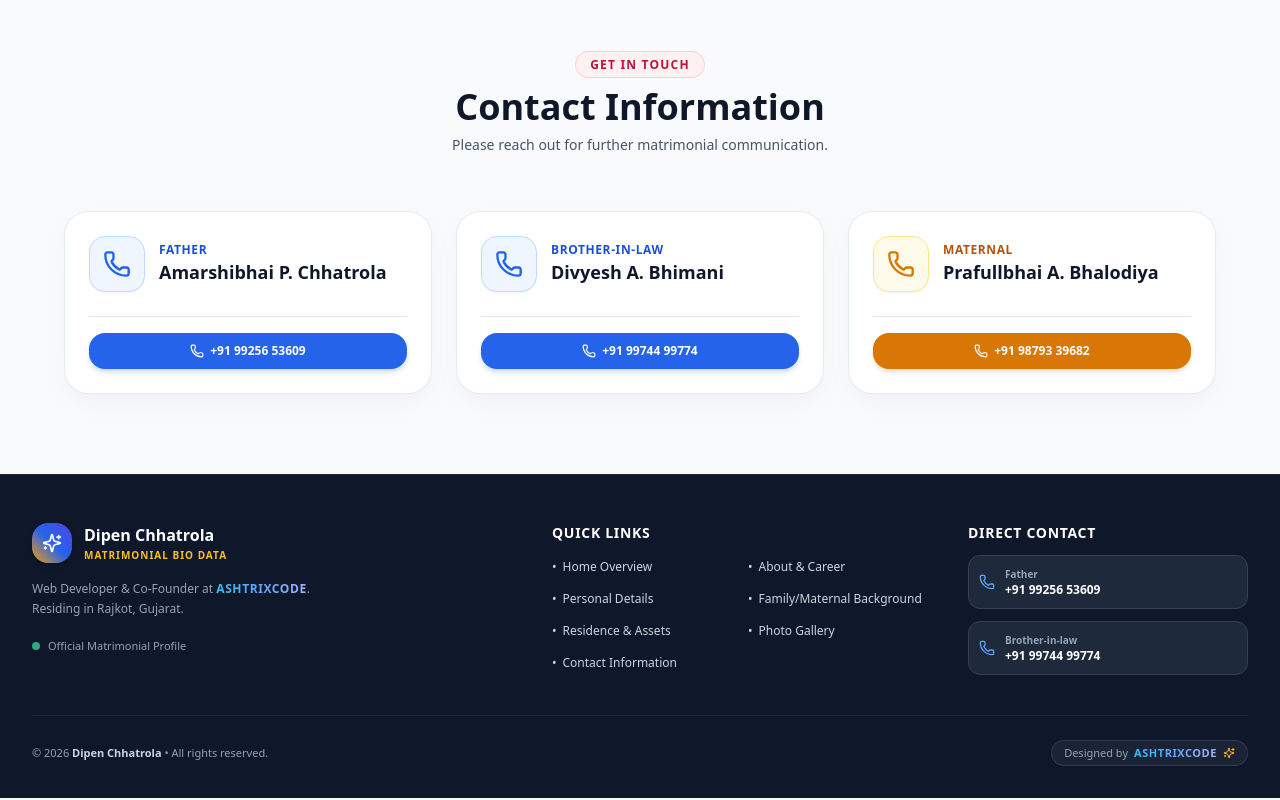
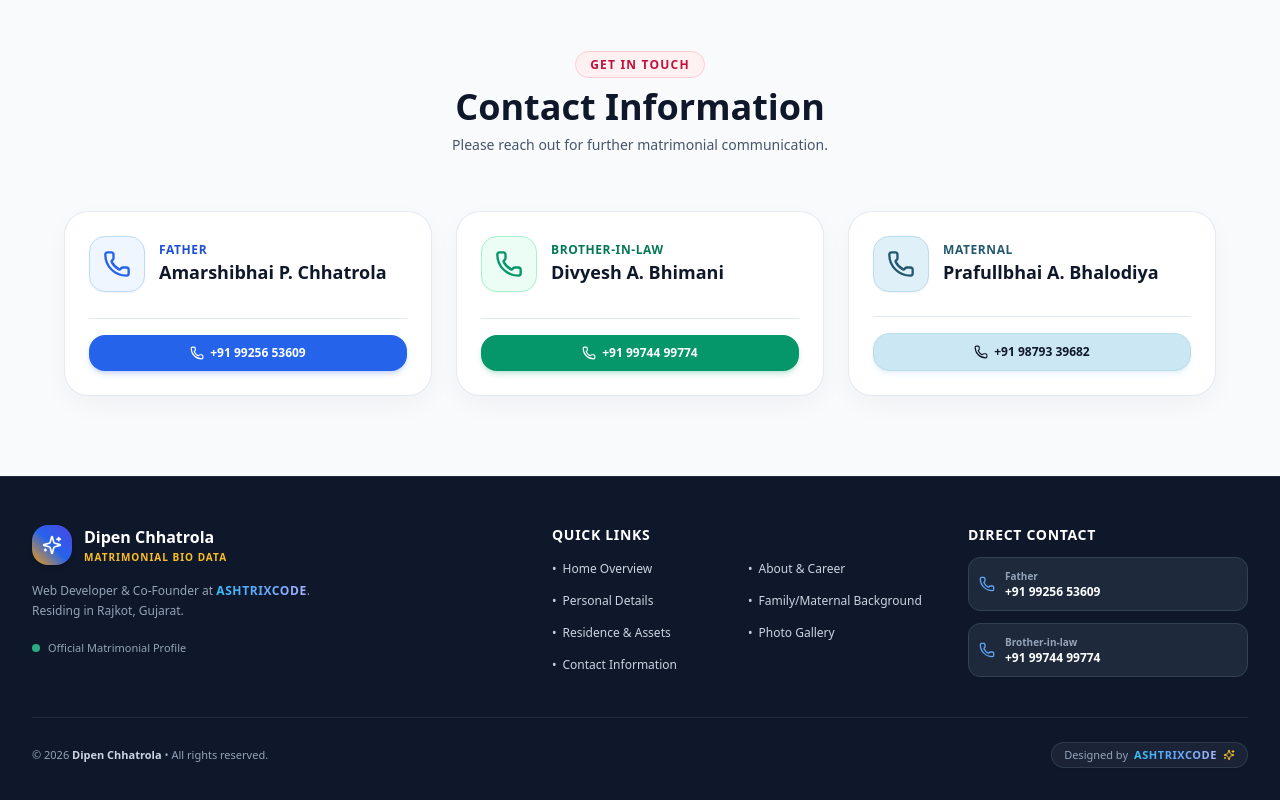
Before and after one commit to dipenchhatrola/dipen-bio-data, a Next.js app: page / in a window 1280 px wide. Shown: the part 3633-4433 px from the top of the page. Built offline with nearby package versions, Linux system fonts and the light colour scheme.

Commit message:
Update contact cards color scheme with distinct themes

```diff
--- a/src/components/ContactSection.tsx
+++ b/src/components/ContactSection.tsx
@@ -53,9 +53,6 @@ export const ContactSection: React.FC = () => {
                 <h3 className="text-base sm:text-lg font-extrabold text-slate-900 truncate">
                   Amarshibhai P. Chhatrola
                 </h3>
-                {/* <p className="text-xs text-slate-600 font-medium truncate">
-                  Retired Govt. Accountant, Finance Department.
-                </p> */}
               </div>
             </div>
 
@@ -69,41 +66,26 @@ export const ContactSection: React.FC = () => {
                 <Phone className="w-3.5 h-3.5" />
                 <span>+91 99256 53609</span>
               </motion.a>
-
-              {/* <motion.a
-                whileHover={{ scale: 1.03 }}
-                whileTap={{ scale: 0.97 }}
-                href="https://wa.me/919925653609?text=Hello%20Amarshibhai,%20I%20am%20interested%20in%20Dipen's%20Bio%20Data"
-                target="_blank"
-                rel="noreferrer"
-                className="flex items-center justify-center gap-1.5 px-3 py-2.5 rounded-2xl bg-emerald-600 hover:bg-emerald-700 text-white font-bold text-xs whitespace-nowrap shadow-md shadow-emerald-600/20 transition"
-              >
-                <MessageSquare className="w-3.5 h-3.5" />
-                <span>WhatsApp</span>
-              </motion.a> */}
             </div>
           </motion.div>
 
-          {/* Card 2: Kumar Contact */}
+          {/* Card 2: Brother-In-Law Contact */}
           <motion.div
             variants={fadeInUp}
             whileHover={{ y: -6 }}
-            className="glass-card p-5 sm:p-6 rounded-3xl relative overflow-hidden border border-blue-200 shadow-lg flex flex-col justify-between"
+            className="glass-card p-5 sm:p-6 rounded-3xl relative overflow-hidden border border-emerald-200 shadow-lg flex flex-col justify-between"
           >
             <div className="flex items-center gap-3.5">
-              <div className="w-12 h-12 sm:w-14 sm:h-14 rounded-2xl bg-blue-50 border border-blue-200 flex items-center justify-center text-blue-600 shrink-0 shadow-sm">
+              <div className="w-12 h-12 sm:w-14 sm:h-14 rounded-2xl bg-emerald-50 border border-emerald-200 flex items-center justify-center text-emerald-600 shrink-0 shadow-sm">
                 <Phone className="w-6 h-6 sm:w-7 sm:h-7" />
               </div>
               <div className="min-w-0 flex-1">
-                <span className="text-xs font-bold text-blue-700 uppercase tracking-wider block">
+                <span className="text-xs font-bold text-emerald-700 uppercase tracking-wider block">
                   Brother-In-Law
                 </span>
                 <h3 className="text-base sm:text-lg font-extrabold text-slate-900 truncate">
                   Divyesh A. Bhimani
                 </h3>
-                {/* <p className="text-xs text-slate-600 font-medium truncate">
-                  IT Engineer
-                </p> */}
               </div>
             </div>
 
@@ -112,23 +94,11 @@ export const ContactSection: React.FC = () => {
                 whileHover={{ scale: 1.03 }}
                 whileTap={{ scale: 0.97 }}
                 href="tel:+919974499774"
-                className="flex-1 flex items-center justify-center gap-1.5 px-3 py-2.5 rounded-2xl bg-blue-600 hover:bg-blue-700 text-white font-bold text-xs whitespace-nowrap shadow-md shadow-blue-600/20 transition"
+                className="flex-1 flex items-center justify-center gap-1.5 px-3 py-2.5 rounded-2xl bg-emerald-600 hover:bg-emerald-700 text-white font-bold text-xs whitespace-nowrap shadow-md shadow-emerald-600/20 transition"
               >
                 <Phone className="w-3.5 h-3.5" />
                 <span>+91 99744 99774</span>
               </motion.a>
-
-              {/* <motion.a
-                whileHover={{ scale: 1.03 }}
-                whileTap={{ scale: 0.97 }}
-                href="https://wa.me/919974499774?text=Hello%20Divyesh,%20I%20am%20interested%20in%20Dipen's%20Bio%20Data"
-                target="_blank"
-                rel="noreferrer"
-                className="flex items-center justify-center gap-1.5 px-3 py-2.5 rounded-2xl bg-emerald-600 hover:bg-emerald-700 text-white font-bold text-xs whitespace-nowrap shadow-md shadow-emerald-600/20 transition"
-              >
-                <MessageSquare className="w-3.5 h-3.5" />
-                <span>WhatsApp</span>
-              </motion.a> */}
             </div>
           </motion.div>
 
@@ -136,22 +106,19 @@ export const ContactSection: React.FC = () => {
           <motion.div
             variants={fadeInUp}
             whileHover={{ y: -6 }}
-            className="glass-card p-5 sm:p-6 rounded-3xl relative overflow-hidden border border-amber-200 shadow-lg flex flex-col justify-between"
+            className="glass-card p-5 sm:p-6 rounded-3xl relative overflow-hidden border border-[#BBDCEB] shadow-lg flex flex-col justify-between"
           >
             <div className="flex items-center gap-3.5">
-              <div className="w-12 h-12 sm:w-14 sm:h-14 rounded-2xl bg-amber-50 border border-amber-200 flex items-center justify-center text-amber-600 shrink-0 shadow-sm">
+              <div className="w-12 h-12 sm:w-14 sm:h-14 rounded-2xl bg-[#CCE7F4]/60 border border-[#BBDCEB] flex items-center justify-center text-[#235870] shrink-0 shadow-sm">
                 <Phone className="w-6 h-6 sm:w-7 sm:h-7" />
               </div>
               <div className="min-w-0 flex-1">
-                <span className="text-xs font-bold text-amber-700 uppercase tracking-wider block">
+                <span className="text-xs font-bold text-[#235870] uppercase tracking-wider block">
                   Maternal
                 </span>
                 <h3 className="text-base sm:text-lg font-extrabold text-slate-900 truncate">
                   Prafullbhai A. Bhalodiya
                 </h3>
-                {/* <p className="text-xs text-slate-600 font-medium truncate">
-                  Maternal Family Contact
-                </p> */}
               </div>
             </div>
 
@@ -160,23 +127,11 @@ export const ContactSection: React.FC = () => {
                 whileHover={{ scale: 1.03 }}
                 whileTap={{ scale: 0.97 }}
                 href="tel:+919879339682"
-                className="flex-1 flex items-center justify-center gap-1.5 px-3 py-2.5 rounded-2xl bg-amber-600 hover:bg-amber-700 text-white font-bold text-xs whitespace-nowrap shadow-md shadow-amber-600/20 transition"
+                className="flex-1 flex items-center justify-center gap-1.5 px-3 py-2.5 rounded-2xl bg-[#CCE7F4] hover:bg-[#B6DCF0] text-slate-900 font-extrabold text-xs whitespace-nowrap shadow-md shadow-[#CCE7F4]/40 border border-[#BBDCEB] transition"
               >
                 <Phone className="w-3.5 h-3.5" />
                 <span>+91 98793 39682</span>
               </motion.a>
-
-              {/* <motion.a
-                whileHover={{ scale: 1.03 }}
-                whileTap={{ scale: 0.97 }}
-                href="https://wa.me/919879339682?text=Hello%20Prafulbhai,%20I%20am%20interested%20in%20Dipen's%20Bio%20Data"
-                target="_blank"
-                rel="noreferrer"
-                className="flex items-center justify-center gap-1.5 px-3 py-2.5 rounded-2xl bg-emerald-600 hover:bg-emerald-700 text-white font-bold text-xs whitespace-nowrap shadow-md shadow-emerald-600/20 transition"
-              >
-                <MessageSquare className="w-3.5 h-3.5" />
-                <span>WhatsApp</span>
-              </motion.a> */}
             </div>
           </motion.div>
 
```
